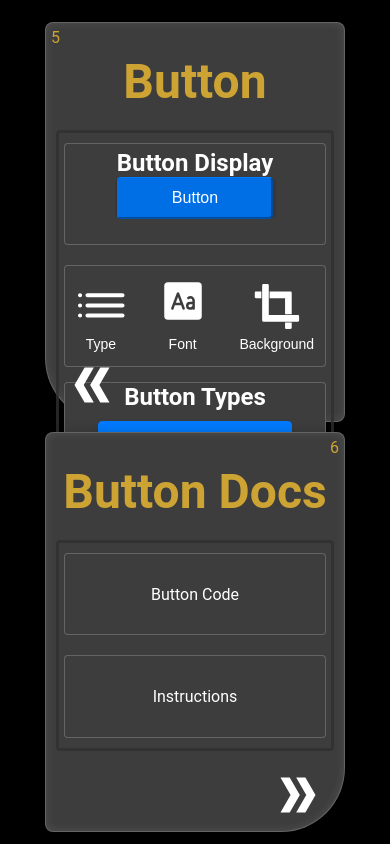
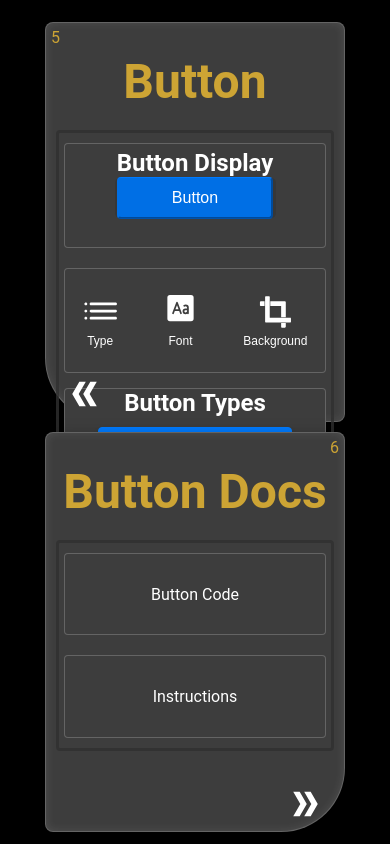
Before and after one commit to Castro19/CustomComponentBuilder, a website: page packages/proto/pages/components/button/buttonPage.html in a window 390 px wide. Drawn offline with Linux system fonts and the light colour scheme.

Commit message:
Styling changes and SVG

```diff
--- a/packages/proto/pages/components/button/buttonPage.css
+++ b/packages/proto/pages/components/button/buttonPage.css
@@ -133,5 +133,16 @@
   }
   .button-type-list {
     flex-direction: column;
+    gap: var(--spacing-xs);
+  }
+  .button {
+    height: 30%;
+  }
+  .icon {
+    height: 35px;
+    width: 35px;
+  }
+  .icon-label {
+    font-size: var(--font-size-sm);
   }
 }
--- a/packages/proto/pages/components/button/buttonPage.html
+++ b/packages/proto/pages/components/button/buttonPage.html
@@ -30,7 +30,9 @@
               <div class="icon-container type-icon" id="type-icon">
                 <button onclick="showCustomizationTools('type-icon')">
                   <svg class="icon">
-                    <use href="/icons/componentOptions.svg#icon-options" />
+                    <use
+                      href="../../../public/icons/componentOptions.svg#icon-options"
+                    />
                   </svg>
                   <p class="icon-label">Type</p>
                 </button>
@@ -38,7 +40,9 @@
               <div class="icon-container font-icon" id="font-icon">
                 <button onclick="showCustomizationTools('font-icon')">
                   <svg class="icon">
-                    <use href="/icons/componentOptions.svg#icon-font" />
+                    <use
+                      href="../../../public/icons/componentOptions.svg#icon-font"
+                    />
                   </svg>
                   <p class="icon-label">Font</p>
                 </button>
@@ -46,7 +50,9 @@
               <div class="icon-container background-icon" id="background-icon">
                 <button onclick="showCustomizationTools('background-icon')">
                   <svg class="icon">
-                    <use href="/icons/componentOptions.svg#icon-border" />
+                    <use
+                      href="../../../public/icons/componentOptions.svg#icon-border"
+                    />
                   </svg>
                   <p class="icon-label">Background</p>
                 </button>
@@ -73,7 +79,9 @@
           <button class="arrow-button">
             <a href="../../tableContents/tableContents.html">
               <svg class="icon arrow arrow-left">
-                <use href="/icons/componentOptions.svg#icon-arrow" />
+                <use
+                  href="../../../public/icons/componentOptions.svg#icon-arrow"
+                />
               </svg>
             </a>
           </button>
@@ -91,7 +99,9 @@
           <button class="arrow-button">
             <a href="../../credits/creditsPage.html">
               <svg class="icon arrow" width="50" height="50">
-                <use href="/icons/componentOptions.svg#icon-arrow" />
+                <use
+                  href="../../../public/icons/componentOptions.svg#icon-arrow"
+                />
               </svg>
             </a>
           </button>
--- a/packages/proto/pages/gridUtility.css
+++ b/packages/proto/pages/gridUtility.css
@@ -53,7 +53,7 @@
     gap: var(--spacing-sm); /* Increase gap for better spacing between items */
   }
   .left-page-grid-2-rows {
-    grid-template-rows: 1fr 1fr 3fr;
+    grid-template-rows: 3fr 3fr 5fr;
   }
 
   .grid-item {
--- a/packages/proto/pages/tableContents/tableContents.css
+++ b/packages/proto/pages/tableContents/tableContents.css
@@ -55,8 +55,12 @@
 }
 
 /* Responsive Adjustments for Table of Contents */
-@media (max-width: 768px) {
+@media (max-width: 1024px) {
   .title {
     font-size: var(--font-size-lg); /* Smaller font size for titles */
   }
+  .toc-item {
+    font-size: var(--font-size-sm); /* Smaller font size for titles */
+    padding: 0;
+  }
 }
```
Also changed, not shown: packages/proto/index.html (+1 -1 lines), packages/proto/pages/credits/creditsPage.html (+1 -1 lines), packages/proto/pages/tableContents/tableContents.html (+6 -2 lines).
